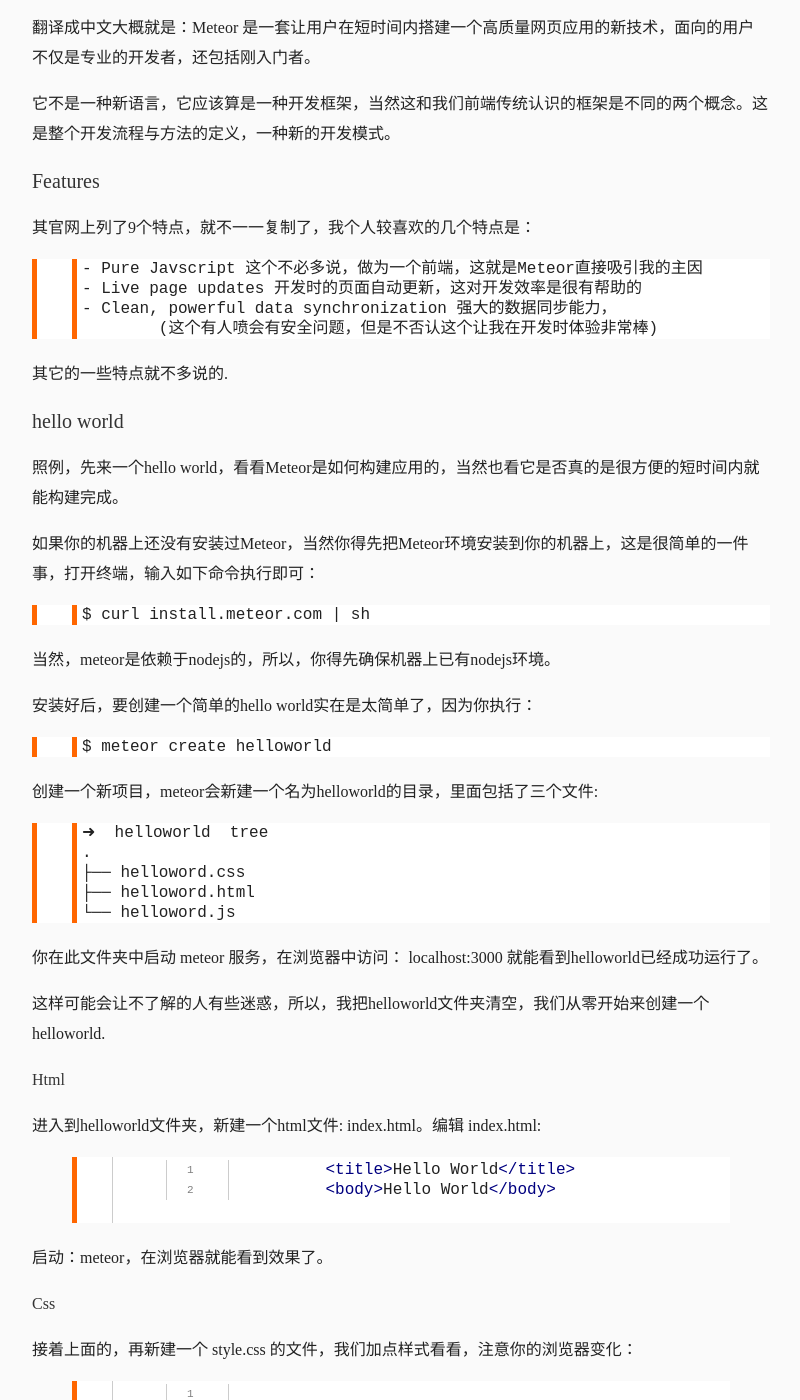
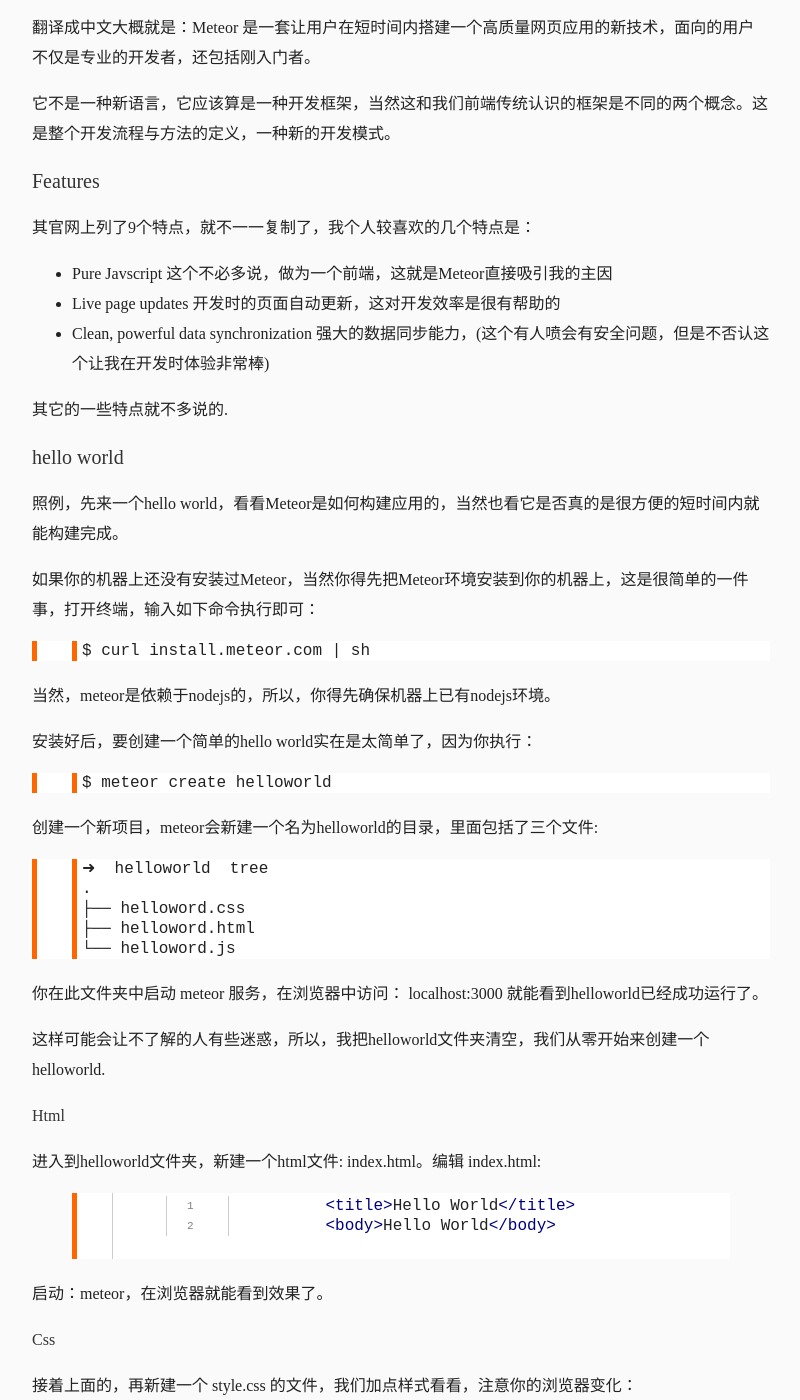
Before and after one commit to xydudu/xydudu.github.com, a Jekyll site: the page built from _posts/2012-05-27-meteor-intro.md, in a window 1280 px wide and 1400 px high, scrolled down 363 px. Shown: the whole window, without its empty margins (239-1039 px from the left). Built offline with Jekyll 4.4.1, drawn with Linux system fonts in a browser that asks for light colours; Markdown is read by kramdown in place of the engine named in the settings; comment, search, counter and statistics services are not loaded; some of the changed text lies outside the part shown.

```diff
--- a/_posts/2012-05-27-meteor-intro.md
+++ b/_posts/2012-05-27-meteor-intro.md
@@ -18,10 +18,9 @@ layout: default
 ### Features
 其官网上列了9个特点，就不一一复制了，我个人较喜欢的几个特点是：
 
-	- Pure Javscript 这个不必多说，做为一个前端，这就是Meteor直接吸引我的主因
-	- Live page updates 开发时的页面自动更新，这对开发效率是很有帮助的
-	- Clean, powerful data synchronization 强大的数据同步能力，
-		(这个有人喷会有安全问题，但是不否认这个让我在开发时体验非常棒)
+* Pure Javscript 这个不必多说，做为一个前端，这就是Meteor直接吸引我的主因
+* Live page updates 开发时的页面自动更新，这对开发效率是很有帮助的
+* Clean, powerful data synchronization 强大的数据同步能力，(这个有人喷会有安全问题，但是不否认这个让我在开发时体验非常棒)
 
 其它的一些特点就不多说的.
 
@@ -54,8 +53,10 @@ layout: default
 进入到helloworld文件夹，新建一个html文件: index.html。编辑 index.html:
 
 {% highlight html linenos %}
+
 	<title>Hello World</title>
 	<body>Hello World</body>
+
 {% endhighlight %}
 
 启动：meteor，在浏览器就能看到效果了。
@@ -64,9 +65,11 @@ layout: default
 接着上面的，再新建一个 style.css 的文件，我们加点样式看看，注意你的浏览器变化：
 
 {% highlight css linenos %}
+
 	body {
 		color： red;
 	}
+
 {% endhighlight %}
 
 可以看到，当你保存style.css后，浏览器立即就做出了相应反应，这种实时反应开发结果的开发模式显然是很能提高开发效率的，这不是meteor首创，有很多类似的库与工具都能实现相似的效果，但是meteor是集体到自身内部的，你完全无需去特别的配置，非常的简单，对于初学者来讲是很是友好。
@@ -75,6 +78,7 @@ layout: default
 meteor 提供了一种非常方便的模板机制，让我们开发起来非常的舒服，比如上面的例子，我们再扩展开来，编辑index.html:
 
 {% highlight html linenos %}
+
 	<head>…</head>
 	<body>
 		<h1>Hello World</h1>
@@ -83,23 +87,28 @@ meteor 提供了一种非常方便的模板机制，让我们开发起来非常
 	<template name="hello">
 		<p>This is from template</p>
 	</template>
+
 {% endhighlight %}
 
 当然，meteor也可以很方便的从javascript文件中定义变量，下面我们新建一个javascript文件 app.js，并写入：
 
 {% highlight javascript linenos %}
+
 	if (this.Template)
     	Template.hello.who = function() {
         	return 'Lian Hsueh';
     	};
+
 {% endhighlight %}
 
 然后在html中通过 {{变量名}} 来访问javascript文件定义的变量值。如：
 
 {% highlight html linenos %}
+
 	<template name="hello">
 		<p>This is from template, and I am {{ who }}</p>
 	</template>
+
 {% endhighlight %}
 
 meteor的模板系统是非常强大的，后面在实例中可以慢慢体会。
@@ -110,7 +119,9 @@ meteor的模板系统是非常强大的，后面在实例中可以慢慢体会
 我们可以做个简单的测试来验证一下，编辑app.js，加入一行：
 
 {% highlight javascript linenos %}
+
 	console.log('Hey, can you see me?');
+
 {% endhighlight %}
 
 保存后查看终端与浏览器console，都能见到输出，证明 app.js 文件是同时运行在浏览器与服务端。
@@ -120,11 +131,13 @@ meteor的模板系统是非常强大的，后面在实例中可以慢慢体会
 meteor很好的解决了这个问题，简单的应用中，比如我们这个helloworld程序，只是包括很小部分的代码，你可以直接在 app.js 中通过 Meteor.is_client 与 Meteor.is_server 来限定哪些在浏览器中执行，哪些只在服务端中执行，如上面的给模板设定变量的语句，只需要在浏览器端执行，则可以这样写：
 
 {% highlight javascript linenos %}
+
 	if (Meteor.is_client) {
 		Template.hello.who = function() {
 			return 'Lian Hsueh';
 		};
 	}
+
 {% endhighlight %}
 
 而像一些可以同时应用于前后端的脚本，你就不需要做特别的处理了，一份代码服务于前后端，比之前后端分离肯定是要高效很多。比如一个表单的验证脚本，通常你要前端一个检测的脚本，后端也要维护一份相同功能的代码，而此时我们只需要维护一份代码就好。
```
